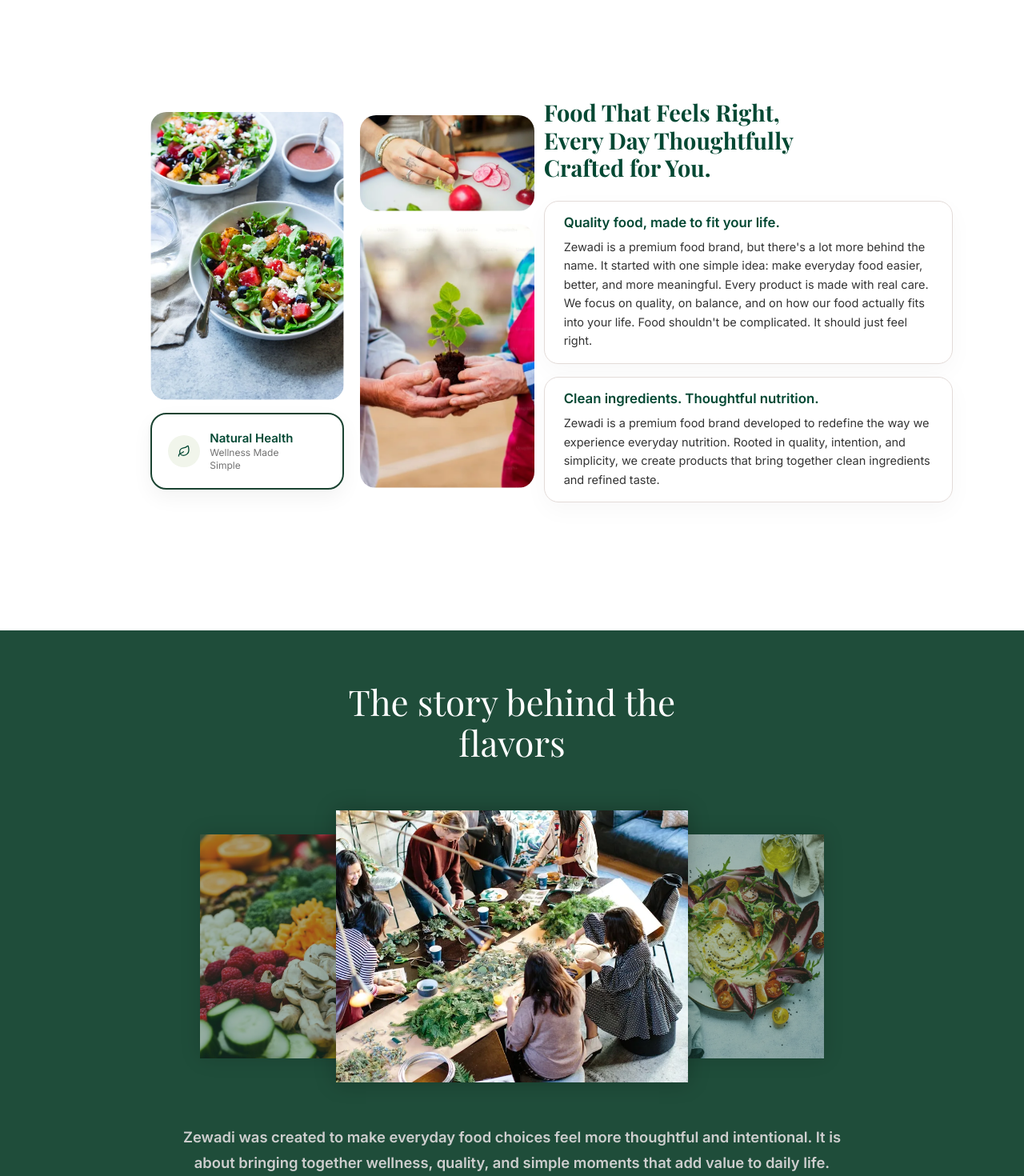
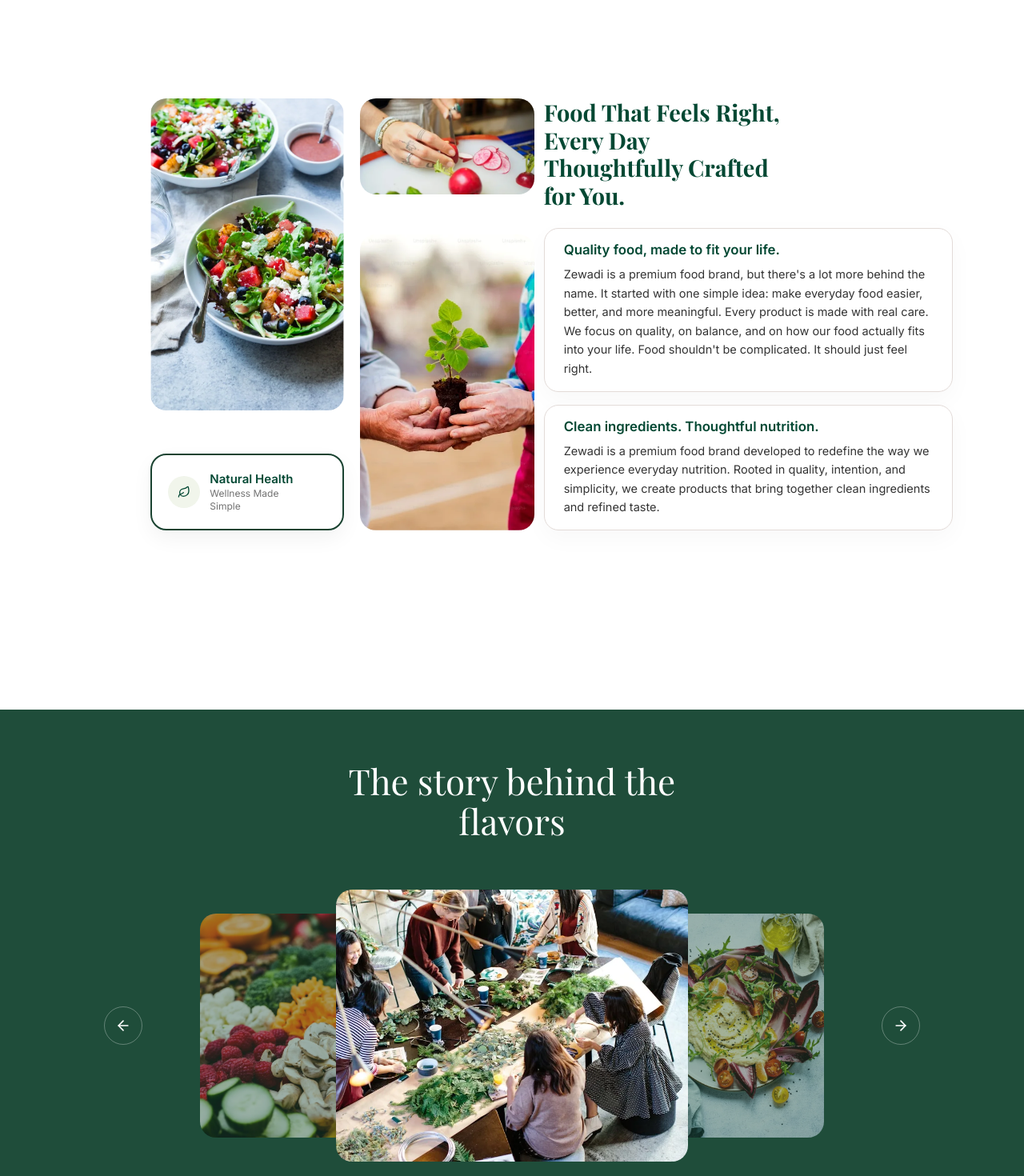
Before and after one commit to teambrandbook/new-zewadi, a Next.js app: page /about in a window 1280 px wide. Shown: the part 480-1950 px from the top of the page at 80% size. Built offline with nearby package versions, Linux system fonts and the light colour scheme.

Commit message:
about us and blogs and faq pages animation and bugs fixing

```diff
--- a/src/components/about-us/about.tsx
+++ b/src/components/about-us/about.tsx
@@ -308,22 +308,23 @@
         return () => ctx.revert();
     }, []);
 
+
     return (
         <div className="bg-white text-[#121414]" ref={containerRef}>
             <ContentSection title="About Zewadi" subtitle="What is Zewadi" />
 
-            <section className="py-20 sm:py-28 lg:py-40">
+            <section className="pt-20 pb-32 sm:pt-28 sm:pb-40 lg:pt-40 lg:pb-56">
                 <div className="container mx-auto px-4 sm:px-6 max-w-[1150px]">
-                    <div className="grid gap-12 lg:grid-cols-[1fr_1.1fr] lg:items-center lg:gap-20">
-                        <div className="intro-images-grid mx-auto grid w-full max-w-[480px] grid-cols-2 gap-4 sm:gap-5 items-start lg:grid-cols-[1.05fr_0.95fr] lg:translate-x-16 xl:translate-x-24">
-                            <div className="space-y-4 sm:space-y-4">
+                    <div className="grid gap-12 lg:grid-cols-[1fr_1.1fr] lg:items-stretch lg:gap-20">
+                        <div className="intro-images-grid mx-auto grid w-full max-w-[480px] grid-cols-2 gap-4 sm:gap-5 items-start lg:items-stretch lg:h-full lg:grid-cols-[1.05fr_0.95fr] lg:translate-x-16 xl:translate-x-24">
+                            <div className="space-y-4 sm:space-y-4 lg:flex lg:h-full lg:min-h-[476px] lg:flex-col lg:justify-between lg:space-y-0">
                                 <div className="intro-tall-wrapper overflow-hidden rounded-[20px]">
                                     <img
                                         src={introTallImage}
                                         alt="Fresh salad bowl"
                                         loading="lazy"
                                         decoding="async"
-                                        className="h-[240px] w-full object-cover sm:h-[300px] lg:h-[360px] -scale-x-100"
+                                        className="h-[260px] w-full object-cover sm:h-[320px] lg:h-[390px] -scale-x-100"
                                     />
                                 </div>
                                 <div className="intro-health-card rounded-[20px] border-2 border-[#1A4331] bg-white px-4 py-4 shadow-[0_10px_26px_rgba(0,0,0,0.05)] sm:px-5 sm:py-5">
@@ -343,7 +344,7 @@
                                 </div>
                             </div>
 
-                            <div className="space-y-3 pt-0 sm:space-y-4 lg:pt-1">
+                            <div className="space-y-3 pt-0 sm:space-y-4 lg:flex lg:h-full lg:min-h-[476px] lg:flex-col lg:justify-between lg:space-y-0">
                                 <div className="intro-top-wrapper overflow-hidden rounded-[20px]">
                                     <img
                                         src={introTopImage}
@@ -359,17 +360,18 @@
                                         alt="Hands holding a seedling"
                                         loading="lazy"
                                         decoding="async"
-                                        className="h-[200px] w-full object-cover sm:h-[320px] lg:h-[330px]"
+                                        className="h-[240px] w-full object-cover sm:h-[340px] lg:h-[370px]"
                                     />
                                 </div>
                             </div>
                         </div>
 
-                        <div className="lg:pl-4 xl:pl-6">
-                            <h2 className="intro-text-heading font-serif font-bold text-[1.3rem] leading-[1.3] sm:text-[1.8rem] sm:leading-[1.2] text-[#034833] tracking-normal">
+                        <div className="self-start lg:self-stretch lg:pl-4 xl:pl-6">
+                            <div className="flex h-full flex-col lg:min-h-[476px] lg:justify-between">
+                            <h2 className="intro-text-heading max-w-[16ch] font-serif font-bold text-[1.3rem] leading-[1.3] sm:text-[1.8rem] sm:leading-[1.2] text-[#034833] tracking-normal">
                                 Food That Feels Right,<br />
-                                Every Day Thoughtfully<br />
-                                Crafted for You.
+                                Every Day<br />
+                                Thoughtfully Crafted for You.
                             </h2>
 
                             <div className="mt-6 space-y-4">
@@ -390,6 +392,7 @@
                             </div>
                         </div>
                     </div>
+                </div>
             </section>
 
             <section className="bg-[#1f4d3a] py-12 text-white sm:py-16">
@@ -398,8 +401,18 @@
                         The story behind the flavors
                     </h2>
 
+                    <div className="relative mx-auto mt-10 flex w-full max-w-[1020px] items-center justify-between">
+                        <button
+                            type="button"
+                            onClick={handlePrev}
+                            aria-label="Previous slide"
+                            className="hidden md:flex z-30 h-12 w-12 shrink-0 items-center justify-center rounded-full border border-white/30 bg-transparent text-white transition-colors hover:bg-[#b47800] hover:border-[#b47800] active:bg-[#b47800] active:border-[#b47800]"
+                        >
+                            <ArrowRight size={20} className="rotate-180" />
+                        </button>
+
                         <div
-                        className="relative mx-auto mt-10 h-[300px] w-full max-w-[820px] md:h-[380px]"
+                            className="relative h-[300px] w-full max-w-[820px] md:h-[380px]"
                             onTouchStart={handleTouchStart}
                             onTouchEnd={handleTouchEnd}
                             onWheel={handleWheel}
@@ -409,7 +422,7 @@
                                 <div
                                     key={i}
                                     ref={el => { storyItemsRef.current[i] = el; }}
-                                className="absolute top-1/2 left-1/2 overflow-hidden shadow-[0_0_24px_rgba(0,0,0,0.25)] cursor-pointer transition-shadow hover:shadow-[0_0_30px_rgba(0,0,0,0.4)]"
+                                    className="absolute top-1/2 left-1/2 overflow-hidden rounded-[20px] cursor-pointer"
                                     onClick={() => {
                                         if (isAnimating.current) return;
                                         const pos =
@@ -423,6 +436,16 @@
                                 </div>
                                 );
                             })}
+                        </div>
+
+                        <button
+                            type="button"
+                            onClick={handleNext}
+                            aria-label="Next slide"
+                            className="hidden md:flex z-30 h-12 w-12 shrink-0 items-center justify-center rounded-full border border-white/30 bg-transparent text-white transition-colors hover:bg-[#b47800] hover:border-[#b47800] active:bg-[#b47800] active:border-[#b47800]"
+                        >
+                            <ArrowRight size={20} />
+                        </button>
                     </div>
 
                     <p className="mx-auto mt-8 max-w-[840px] text-sm font-semibold leading-6 text-[#cecece] sm:text-[1.15rem] sm:leading-8">
--- a/src/components/blogs/blogs.tsx
+++ b/src/components/blogs/blogs.tsx
@@ -216,7 +216,7 @@
               </div>
             </div>
 
-            <aside className="space-y-10">
+            <aside className="sticky h-fit space-y-10 self-start" style={{ top: 'min(128px, calc(100vh - 100% - 24px))' }}>
               <div className="rounded-[24px] bg-white p-8 shadow-[0_4px_40px_rgba(0,0,0,0.03)] border border-black/[0.03]">
                 <h3 className="text-[1.3rem] font-bold leading-tight text-[#1a4331]">
                   Search Here
--- a/src/components/faq/faq.tsx
+++ b/src/components/faq/faq.tsx
@@ -44,31 +44,31 @@
       "Yes, our products are made with carefully selected, balanced ingredients to support healthier everyday living.",
   },
   {
-    question: "what are the key benefits of Buckwheat?",
+    question: "What are the key benefits of Buckwheat?",
     answer:
       "Buckwheat is rich in fiber, protein, and nutrients, supports digestion and heart health, provides steady energy, and is naturally gluten-free.",
   },
   {
-    question: "When I Get may order?",
+    question: "When will I receive my order?",
     answer:
       "You can expect your order delivery within the estimated time shown at checkout, depending on your location and product availability.",
   },
   {
-    question: "How Zewadi Can bring Healthy Life Style?",
+    question: "How can Zewadi support a healthy lifestyle?",
     answer:
       "Zewadi supports a healthy lifestyle by offering quality food choices, encouraging balanced daily habits, and making wellness simple through small, meaningful everyday choices",
   },
   {
-    question: "Is Buckwheat good For children's ?",
-    answer:
-      "Yes, buckwheat is good for children as it is rich in fiber, protein, and essential nutrients, supporting healthy growth, digestion, and steady energy",
-  },
-  {
-    question: "Is zewadi products Deliver All over the other countries?",
+    question: "Does Zewadi deliver to other countries?",
     answer:
       "Yes, international delivery may be available depending on the country and product availability.",
   },
 ];
+
+const faqRows = leftFaqs.map((leftFaq, index) => ({
+  left: leftFaq,
+  right: rightFaqs[index],
+}));
 
 function FaqCard({
   item,
@@ -83,11 +83,11 @@
     <button
       type="button"
       onClick={onClick}
-      className={`w-full rounded-[18px] text-left shadow-[0_0_45px_rgba(0,0,0,0.04)] transition-colors ${
-        isOpen ? "bg-[#f1f5eb]" : "bg-white"
+      className={`h-full w-full rounded-[18px] border text-left shadow-[0_0_45px_rgba(0,0,0,0.04)] transition-colors ${
+        isOpen ? "border-[#1f4d3a] bg-[#f1f5eb]" : "border-[#e3dbd8] bg-white"
       }`}
     >
-      <div className="flex items-start justify-between gap-3 px-4 py-4 sm:px-5 sm:py-5">
+      <div className="flex h-full items-start justify-between gap-3 px-4 py-4 sm:px-5 sm:py-5">
         <div className="min-w-0">
           <h3 className="text-[15px] font-semibold leading-relaxed text-[#1f4d3a] sm:text-[16px]">
             {item.question}
@@ -123,9 +123,13 @@
 
       <section className="mt-14 pb-12 pt-14 sm:mt-16 sm:pb-16 sm:pt-16">
         <div className="container mx-auto px-4 sm:px-6">
-          <div className="mx-auto grid max-w-[1040px] gap-3 lg:grid-cols-2 lg:gap-4">
-            <div className="space-y-4">
-              {leftFaqs.map((item) => (
+          <div className="mx-auto grid max-w-[1040px] gap-4">
+            {faqRows.map((row) => (
+              <div
+                key={row.left.question}
+                className="grid gap-4 lg:grid-cols-2 lg:items-stretch"
+              >
+                {[row.left, row.right].filter(Boolean).map((item) => (
                   <FaqCard
                     key={item.question}
                     item={item}
@@ -138,21 +142,7 @@
                   />
                 ))}
               </div>
-
-            <div className="space-y-4">
-              {rightFaqs.map((item) => (
-                <FaqCard
-                  key={item.question}
-                  item={item}
-                  isOpen={openQuestion === item.question}
-                  onClick={() =>
-                    setOpenQuestion((current) =>
-                      current === item.question ? "" : item.question
-                    )
-                  }
-                />
             ))}
-            </div>
           </div>
         </div>
       </section>
```
Lines whose indentation alone changed are shown as unchanged.
